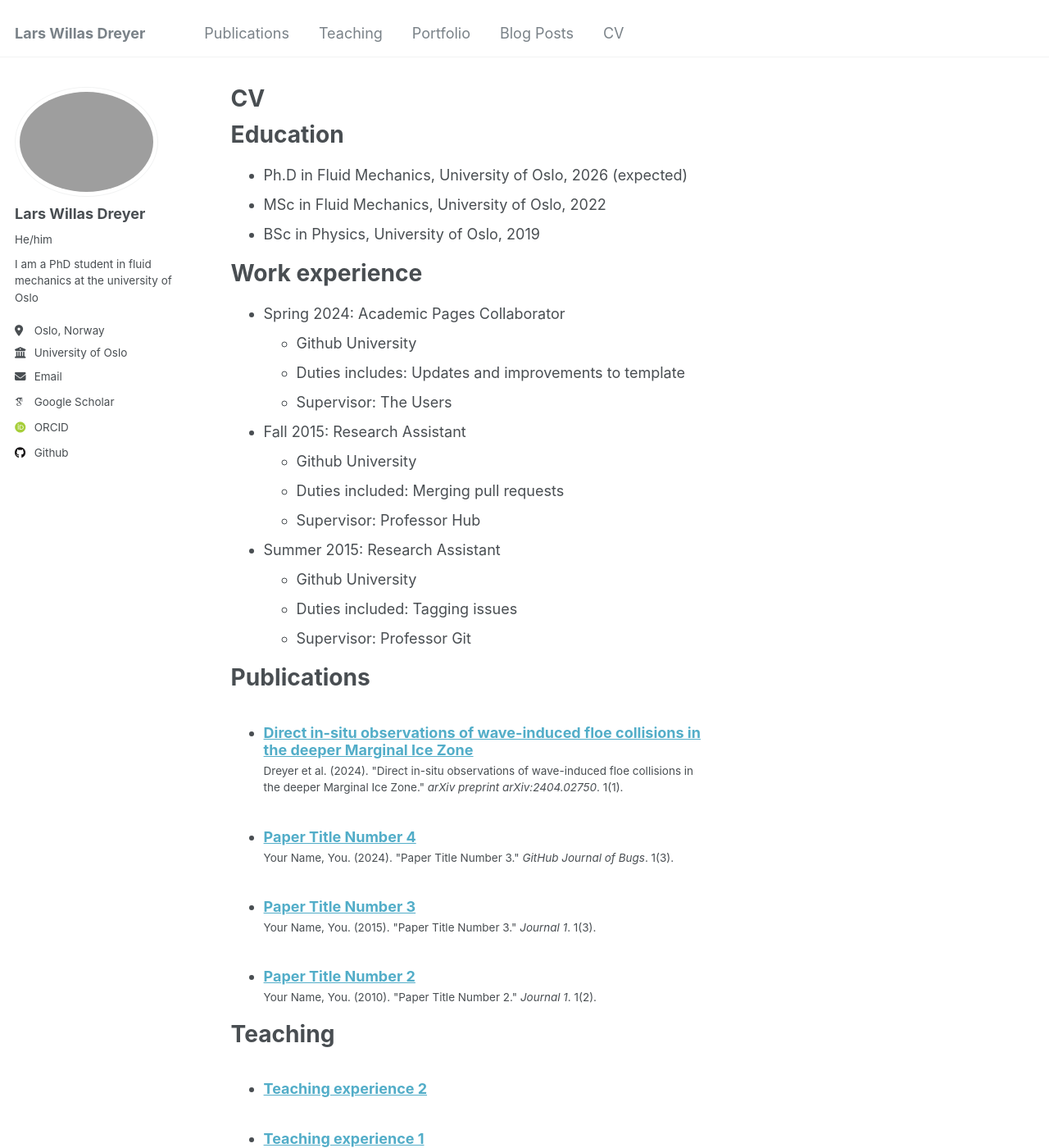
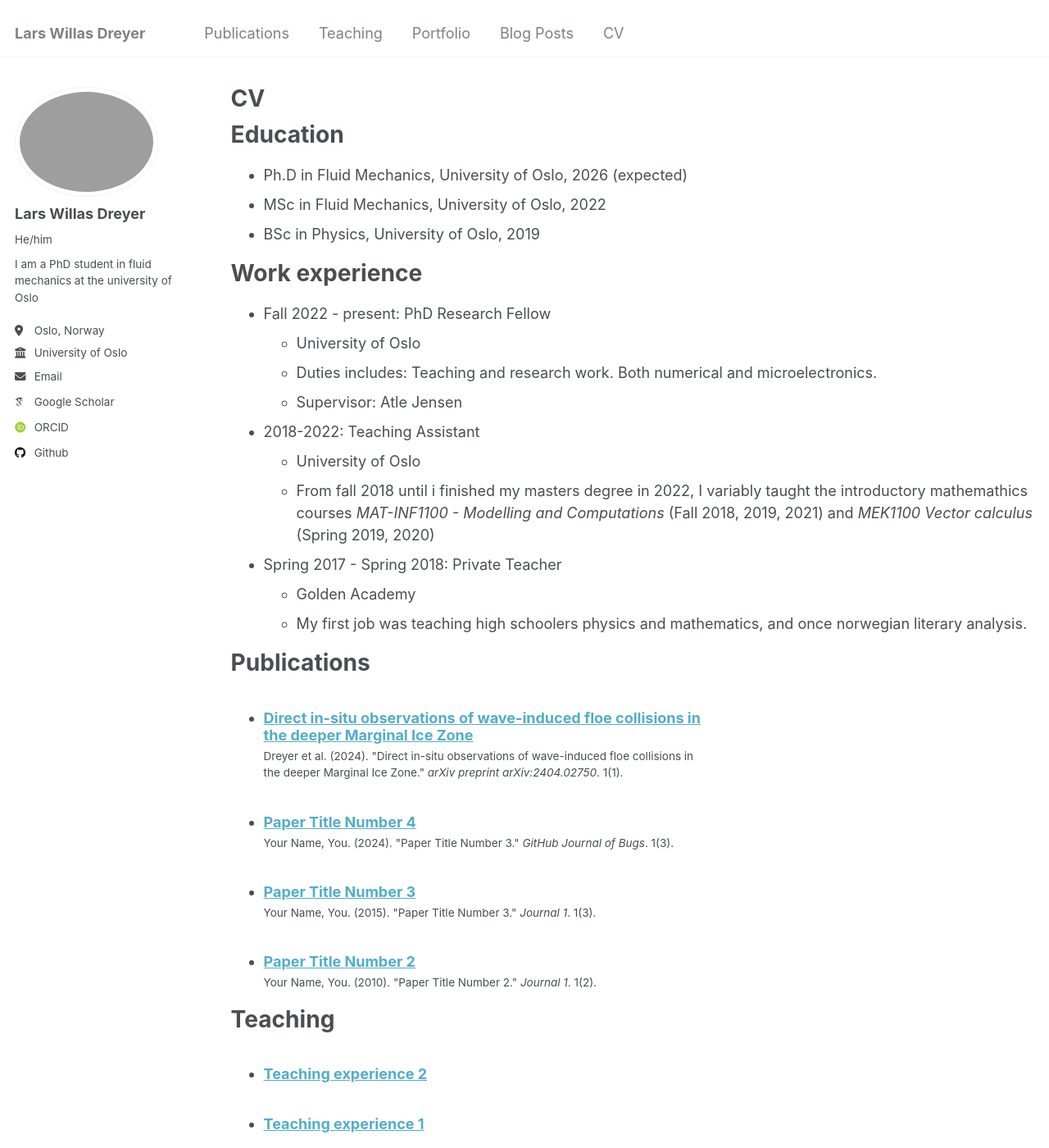
Before and after one commit to larswd/larswd.github.io, a Jekyll site: the page built from _pages/cv.md, in a window 1280 px wide and 1400 px high. Shown: the whole window at 82% size. Built offline with Jekyll 4.4.1, drawn with Linux system fonts in a browser that asks for light colours; some web fonts are replaced; some of the changed text lies outside the part shown.

Commit message:
CV updated

```diff
--- a/_pages/cv.md
+++ b/_pages/cv.md
@@ -17,20 +17,18 @@ Education
 
 Work experience
 ======
-* Spring 2024: Academic Pages Collaborator
-  * Github University
-  * Duties includes: Updates and improvements to template
-  * Supervisor: The Users
+* Fall 2022 - present: PhD Research Fellow
+  * University of Oslo
+  * Duties includes: Teaching and research work. Both numerical and microelectronics.
+  * Supervisor: Atle Jensen
 
-* Fall 2015: Research Assistant
-  * Github University
-  * Duties included: Merging pull requests
-  * Supervisor: Professor Hub
+* 2018-2022: Teaching Assistant
+  * University of Oslo
+  * From fall 2018 until i finished my masters degree in 2022, I variably taught the introductory mathemathics courses *MAT-INF1100 - Modelling and Computations* (Fall 2018, 2019, 2021) and *MEK1100  Vector calculus* (Spring 2019, 2020)
 
-* Summer 2015: Research Assistant
-  * Github University
-  * Duties included: Tagging issues
-  * Supervisor: Professor Git
+* Spring 2017 - Spring 2018: Private Teacher
+  * Golden Academy
+  * My first job was teaching high schoolers physics and mathematics, and once norwegian literary analysis.
 
 
 Publications
@@ -48,4 +46,4 @@ Teaching
 
 Service and leadership
 ======
-* Currently signed in to 43 different slack teams
+* I worked in the management of the student café ran by *Realistforeningen* between 2017 and 2019.
```
